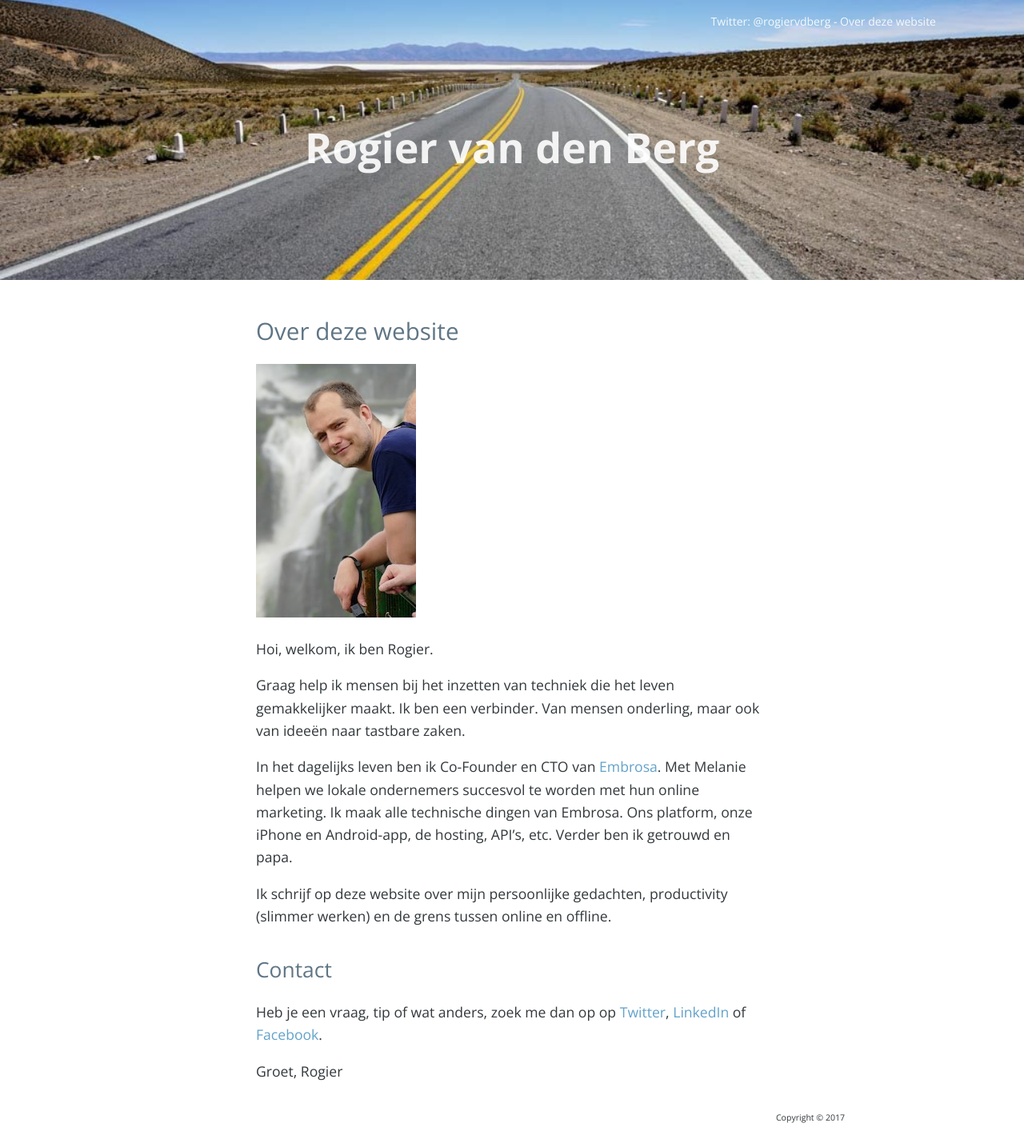
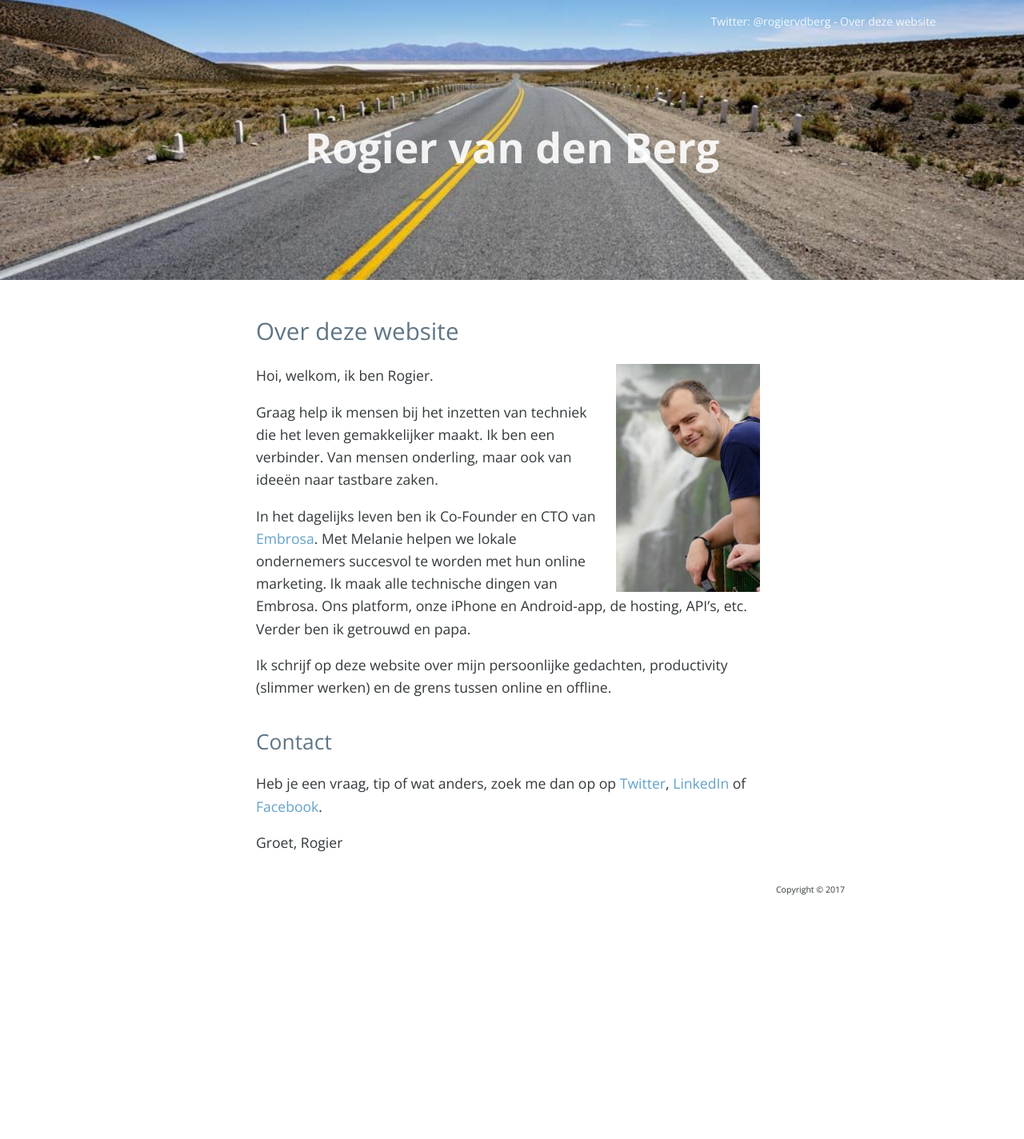
Before and after one commit to rogiervandenberg/rogiervandenberg.nl, a Jekyll site: the page built from about.md, in a window 1280 px wide. Shown: the whole page at 80% size. Built offline with Jekyll 4.4.1, drawn with Linux system fonts in a browser that asks for light colours; after the commit the page ends 1139 px from its top, so only the background shows below that.

Commit message:
Set size of images

```diff
--- a/_includes/stylesheet.css
+++ b/_includes/stylesheet.css
@@ -86,6 +86,13 @@ a:hover {
 .page-header h1 {
   padding-top: 2em;
 }
+
+img.img-responsive {
+  float: right;
+  max-width: 200px !important;
+  padding: 0 10px;
+}
+
 @media screen and (min-width: 64em) {
   .page-header {
     padding: 1rem 6rem;
```
